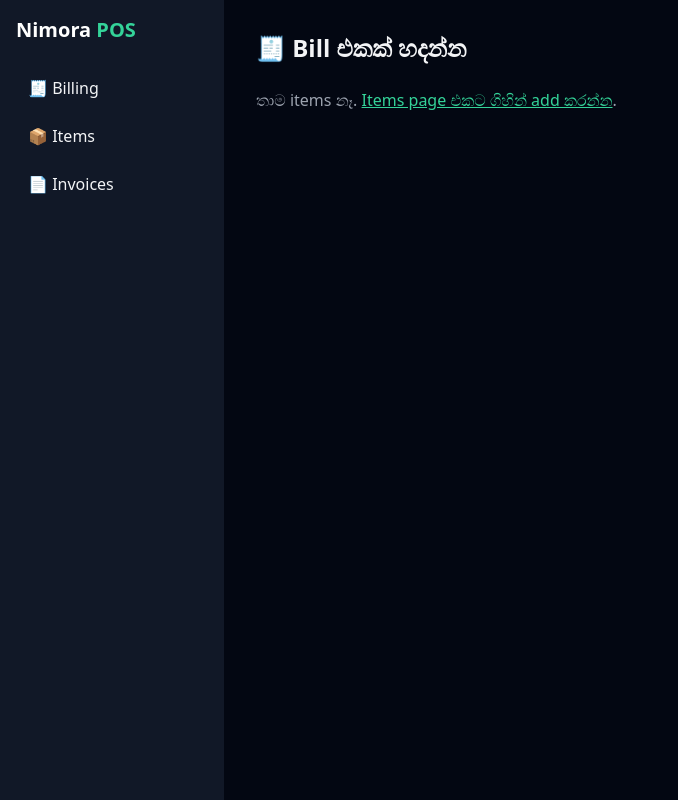
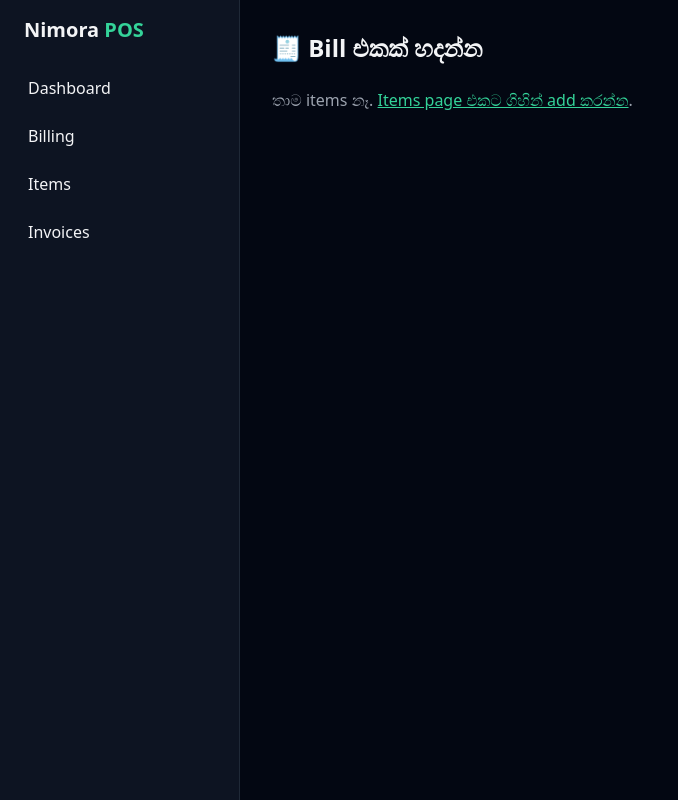
Before and after one commit to nimsara-web/Nimora-pos, a Flask app: page /pos in a window 1280 px wide. Shown: the whole page, without its empty margins (0-678 px from the left). Run offline with Flask 3, Linux system fonts and the light colour scheme; data that the repository does not hold is empty; some libraries are stand-ins or nearby versions.

Commit message:
Update base.html

```diff
--- a/templates/base.html
+++ b/templates/base.html
@@ -6,20 +6,29 @@
     <title>Nimora POS</title>
     <script src="https://cdn.tailwindcss.com"></script>
     <link rel="stylesheet" href="{{ url_for('static', filename='css/print.css') }}">
-    <script>tailwind.config = { darkMode: 'class' }</script>
+    <script>
+        tailwind.config = { darkMode: 'class' }
+    </script>
+    <style>
+        @keyframes fadeIn { from { opacity: 0; transform: translateY(8px); } to { opacity: 1; transform: translateY(0); } }
+        .fade-in { animation: fadeIn 0.4s ease-out both; }
+        .card-hover { transition: transform 0.2s ease, box-shadow 0.2s ease; }
+        .card-hover:hover { transform: translateY(-2px); box-shadow: 0 8px 24px rgba(16,185,129,0.15); }
+    </style>
 </head>
 <body class="bg-gray-950 text-gray-100 min-h-screen">
     <div class="flex flex-col md:flex-row">
-        <aside class="no-print md:w-56 bg-gray-900 p-4 space-y-2 md:min-h-screen transition-all">
-            <h1 class="text-xl font-bold text-white mb-6">Nimora <span class="text-emerald-400">POS</span></h1>
-            <a href="/" class="block px-3 py-2 rounded-lg hover:bg-gray-800 transition">🧾 Billing</a>
-            <a href="/items" class="block px-3 py-2 rounded-lg hover:bg-gray-800 transition">📦 Items</a>
-            <a href="/invoices" class="block px-3 py-2 rounded-lg hover:bg-gray-800 transition">📄 Invoices</a>
+        <aside class="no-print md:w-60 bg-gray-900/80 backdrop-blur p-4 space-y-2 md:min-h-screen border-r border-gray-800">
+            <h1 class="text-xl font-bold mb-6 px-2">Nimora <span class="text-emerald-400">POS</span></h1>
+            <a href="/" class="block px-3 py-2 rounded-lg hover:bg-gray-800 transition">Dashboard</a>
+            <a href="/pos" class="block px-3 py-2 rounded-lg hover:bg-gray-800 transition">Billing</a>
+            <a href="/items" class="block px-3 py-2 rounded-lg hover:bg-gray-800 transition">Items</a>
+            <a href="/invoices" class="block px-3 py-2 rounded-lg hover:bg-gray-800 transition">Invoices</a>
         </aside>
         <main class="flex-1 p-4 md:p-8">
             {% with messages = get_flashed_messages() %}
                 {% for msg in messages %}
-                <div class="no-print bg-emerald-900 text-emerald-200 p-3 rounded mb-4 transition-all">{{ msg }}</div>
+                <div class="no-print fade-in bg-emerald-900/70 border border-emerald-700 text-emerald-200 p-3 rounded-lg mb-4">{{ msg }}</div>
                 {% endfor %}
             {% endwith %}
             {% block content %}{% endblock %}
```
